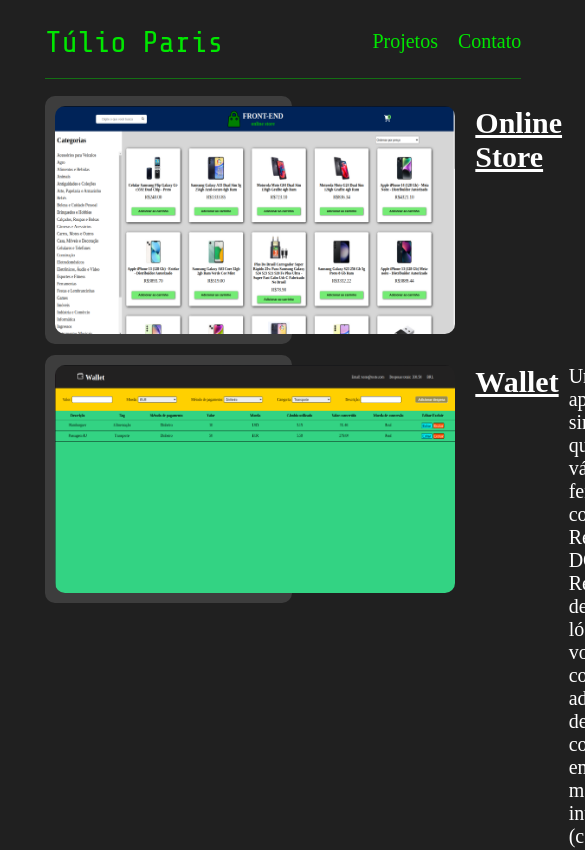
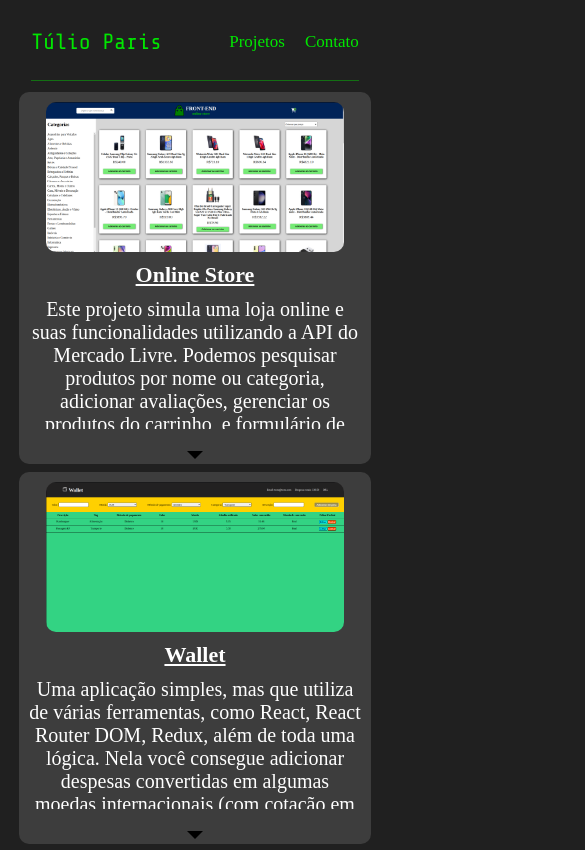
Before and after one commit to Anaozao/Anaozao.github.io, a React (Vite) app: page /projects in a window 390 px wide. Shown: the top 850 px of the page, 585 px wide, since content can reach past the window. Built offline with nearby package versions, Linux system fonts and the light colour scheme.

Commit message:
Mobile version e botão no card

```diff
--- a/src/Components/AboutMe/AboutMe.module.css
+++ b/src/Components/AboutMe/AboutMe.module.css
@@ -88,3 +88,72 @@
 .gitHub{
   font-size: 50px;
 }
+
+@media (max-width : 600px ) {
+  .aboutMe {
+    flex-wrap: wrap;
+    width: 90%px;
+  }
+
+  .title {
+    font-size: 32px;
+    align-self: center;
+  }
+
+  .paragraph {
+    font-size: 18px;
+  }
+
+  .skillsDiv h2 {
+    font-size: 30px;
+  }
+
+  .skillsList {
+    display: flex;
+    flex-wrap: wrap;
+    gap: 30px;
+    margin-bottom: 20px;
+  }
+
+  .skills {
+    width: 60px;
+  }
+
+  .html {
+    color: orangered;
+    font-size: 30px;
+  }
+
+  .css {
+    color: rgb(0, 68, 255);
+    font-size: 30px;
+  }
+
+  .react {
+    color: rgb(0, 195, 255);
+    font-size: 30px;
+  }
+
+  .vite {
+    width: 30px;
+  }
+
+  .node {
+    color: rgb(2, 151, 2);
+    font-size: 30px;
+  }
+
+  .vscode {
+    color: rgb(0, 140, 255);
+    font-size: 30px;
+  }
+
+  .git {
+    color: orangered;
+    font-size: 30px;
+  }
+
+  .gitHub{
+    font-size: 30px;
+  }
+}
--- a/src/Components/Header/Header.module.css
+++ b/src/Components/Header/Header.module.css
@@ -37,3 +37,13 @@
 .navLinks:hover {
   background-size: 100% 2px;
 }
+
+@media (max-width : 600px ) {
+  .name {
+    font-size: 22px;
+  }
+
+  .navLinks{
+    font-size: 17px;
+  }
+}
--- a/src/Components/Layout/Layout.module.css
+++ b/src/Components/Layout/Layout.module.css
@@ -3,4 +3,5 @@
   width: 100%;
   display: grid;
   grid-template-rows: 10% 90%;
+  overflow-y: scroll;
 }
--- a/src/Components/ProjectCard/ProjectCard.module.css
+++ b/src/Components/ProjectCard/ProjectCard.module.css
@@ -1,25 +1,45 @@
 .card {
   color: white;
   display: flex;
-  height: 30%;
-  width: 40%;
+  gap: 10px;
+  min-height: 30%;
   margin-left: 8%;
+  margin-right: 8%;
   margin-top: 2%;
   padding: 10px 10px;
   border-radius: 10px;
   background-color: rgba(110, 110, 110, 0.377);
+  min-height: 300px;
+  width: 600px;;
+}
+
+.expandedCard {
+  color: white;
+  display: flex;
+  gap: 10px;
+  height: auto;
+  min-height: 30%;
+  margin-left: 8%;
+  margin-right: 8%;
+  margin-top: 2%;
+  padding: 10px 10px;
+  border-radius: 10px;
+  background-color: rgba(110, 110, 110, 0.377);
+  width: 600px;;
 }
 
 .image {
-  width: 400px;
+  width: 300px;
   border-radius: 10px;
 }
 
 .infoDiv {
-  margin-left: 20px;
+  align-items: center;
   display: flex;
-  flex-flow: column wrap;
+  flex-direction: column;
   gap: 10px;
+  text-align: center;
+  overflow-y: auto;
 }
 
 .link {
@@ -34,4 +54,50 @@
 
 .description {
   font-size: 20px;
+  overflow-y: hidden;
 }
+
+.expandBtn {
+  background: none;
+  border: none;
+  cursor: pointer;
+  font-size: 2em;
+  height: 15px;
+  right: 10px;
+  bottom: 10px;
+}
+
+@media (max-width : 600px ) {
+  .card {
+    align-items: center;
+    display: flex;
+    flex-direction: column;
+    margin-left: 0px;
+    margin-right: 0px;
+    width: 85%;
+    height: 500px;
+  }
+
+  .expandedCard {
+    align-items: center;
+    display: flex;
+    flex-direction: column;
+    justify-content: center;
+    min-height: auto;
+    margin-left: 0px;
+    margin-right: 0px;
+    width: 85%;
+  }
+
+  .btnDiv {
+    height: 15px;
+  }
+  .image {
+    width:90%;
+    border-radius: 10px;
+  }
+
+  .title {
+    font-size: 22px;
+  }
+}
--- a/src/Components/ProjectCard/ProjectCard.tsx
+++ b/src/Components/ProjectCard/ProjectCard.tsx
@@ -1,14 +1,47 @@
 import { Link } from "react-router-dom";
 import { ProjectCardProps } from "../../types";
 import styles from './ProjectCard.module.css'
+import { IoMdArrowDropdown } from "react-icons/io";
+import { useEffect, useState } from "react";
 
 function ProjectCard({name, link, description, image}: ProjectCardProps) {
+  const [cardClass, setCardClass] = useState(styles.card)
+
+  const [windowWidth, setWindowWidth] = useState(window.innerWidth);
+
+  useEffect(() => {
+    const handleResize = () => setWindowWidth(window.innerWidth);
+    window.addEventListener('resize', handleResize);
+
+    // Limpeza na desmontagem
+    return () => {
+      window.removeEventListener('resize', handleResize);
+    };
+  }, []);
+
+  const handleExpand = () => {
+    if (cardClass === styles.card) {
+      setCardClass(styles.expandedCard)
+      return;
+    }
+    setCardClass(styles.card)
+  }
   return (
-    <div className={styles.card}>
+    <div className={cardClass}>
       <img className={styles.image} src={image} alt="Imagem do Projeto" />
       <div className={styles.infoDiv}>
         <Link to={link} target="_blank" className={styles.link}><h1 className={styles.title}>{name}</h1></Link>
         <p className={styles.description}>{description}</p>
+      </div>
+      <div className={styles.btnDiv}>
+        {windowWidth < 600 && (
+          <button
+            onClick={handleExpand}
+            className={styles.expandBtn}
+          >
+            <IoMdArrowDropdown className={styles.expandIcon}/>
+          </button>
+        )}
       </div>
     </div>
   )
--- a/src/Pages/Contact/Contact.module.css
+++ b/src/Pages/Contact/Contact.module.css
@@ -3,8 +3,7 @@
   flex-direction: column;
   justify-content: center ;
   align-items: center;
-  margin: 1% 8% 1% 8%;
-  min-width: 300px;
+  /* margin: 1% 8% 1% 8%; */
   height: 95%;
 
 }
@@ -18,8 +17,8 @@
   flex-direction: column;
   gap: 15px;
   justify-content: center;
-  width: 50%;
-  height: 50%;
+  width: 600px;
+  height: 400px;
 }
 
 .form h1 {
@@ -65,3 +64,28 @@
     background-color: rgba(11, 11, 184, 0.397);
   }
 }
+
+@media (max-width : 600px ) {
+
+  .main {
+    width: 100vw;
+  }
+
+  .form {
+    width: 330px;
+  }
+
+  .textareaDiv {
+    display: flex;
+    justify-content: center;
+    max-width: 90%;
+  }
+
+  .textarea {
+    max-width: 90%;
+  }
+
+  .sendBtn {
+    width: 150px;
+  }
+}
--- a/src/Pages/Home/Home.module.css
+++ b/src/Pages/Home/Home.module.css
@@ -2,5 +2,4 @@
   align-items: center;
   display: flex;
   flex-direction: column;
-  height: 100%;
 }
--- a/src/Pages/Projects/Projects.module.css
+++ b/src/Pages/Projects/Projects.module.css
@@ -1,6 +1,9 @@
 .main {
+  align-items: center;
   width: 100%;
   height: 100%;
   display: flex;
+  justify-content: center;
+  overflow-y: scroll;
   flex-direction: column;
 }
```
